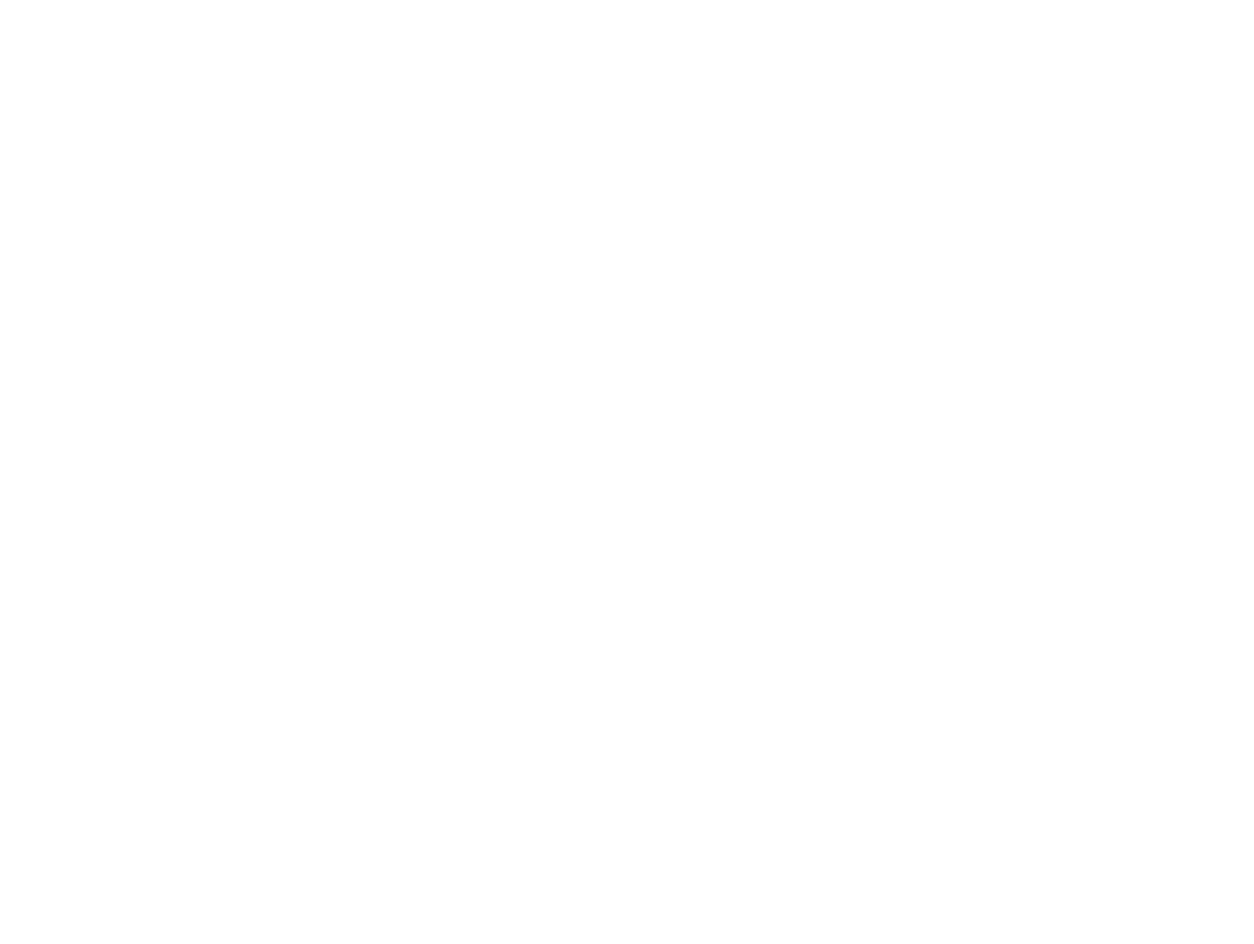
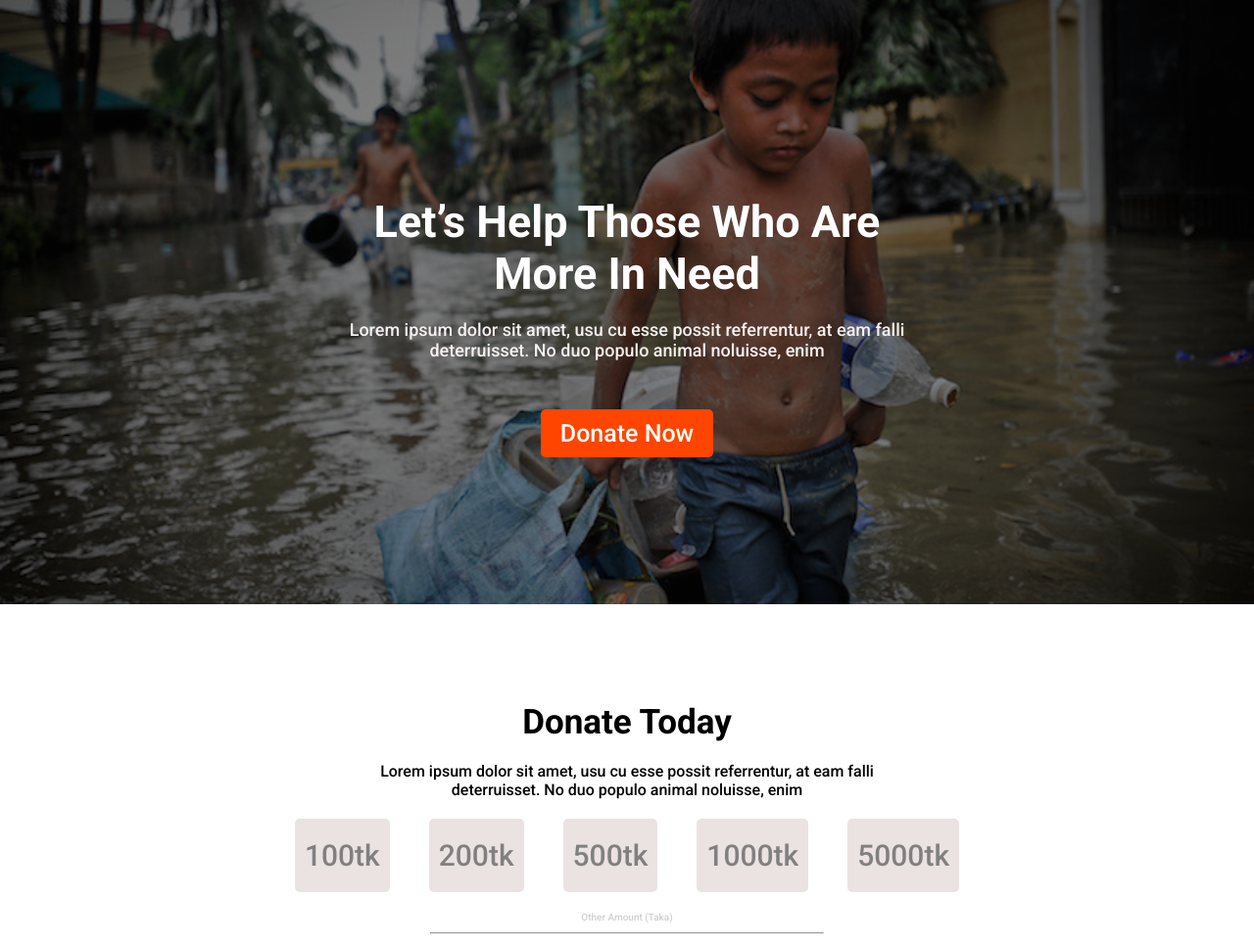
Before and after one commit to developer-shorif/donate-today, a plain HTML site: page index.html in a window 1280 px wide. Shown: the whole page at 98% size. Before the commit the page ends 800 px from the top, so only its background shows below. Drawn offline with Linux system fonts and the light colour scheme.

Commit message:
second commit

```diff
--- a/index.html
+++ b/index.html
@@ -5,9 +5,47 @@
     <meta charset="UTF-8">
     <meta http-equiv="X-UA-Compatible" content="IE=edge">
     <meta name="viewport" content="width=device-width, initial-scale=1.0">
+    <link rel="preconnect" href="https://fonts.googleapis.com">
+    <link rel="preconnect" href="https://fonts.gstatic.com" crossorigin>
+    <link
+        href="https://fonts.googleapis.com/css2?family=Nunito:wght@900&family=Open+Sans:wght@600&family=Roboto:wght@500;700&display=swap"
+        rel="stylesheet">
     <link rel="stylesheet" href="style.css">
     <title>Donate Today</title>
 </head>
+<header class="head-banner">
+    <h1>Let’s Help Those Who Are <br>
+        More In Need</h1>
+    <p class="header-descrition">Lorem ipsum dolor sit amet, usu cu esse possit referrentur, at eam falli <br>
+        deterruisset. No duo populo animal noluisse, enim</p>
+    <div class="donate-now">
+        <button class="btn-primary">Donate Now</button>
+    </div>
+</header>
+
+<main>
+    <section class="donate-today">
+        <h3 class="section-title">Donate Today</h3>
+        <p class="secion-description">Lorem ipsum dolor sit amet, usu cu esse possit referrentur, at eam falli <br>
+            deterruisset. No duo populo animal noluisse, enim</p>
+
+
+        <div>
+            <div class="taka-container">
+                <ul class="taka">
+                    <li>100tk</li>
+                    <li><span class="th-taka">200tk</span></li>
+                    <li>500tk</li>
+                    <li>1000tk</li>
+                    <li>5000tk</li>
+                </ul>
+            </div>
+
+            <p class="other-tk">Other Amount (Taka)</p>
+            <hr>
+    </section>
+
+</main>
 
 <body>
 
--- a/style.css
+++ b/style.css
@@ -0,0 +1,124 @@
+* {
+    margin: 0;
+    font-family: 'Nunito', sans-serif;
+    font-family: 'Open Sans', sans-serif;
+    font-family: 'Roboto', sans-serif;
+}
+
+
+header h1 {
+    font-size: 45px;
+    font-weight: bold;
+    text-align: center;
+    padding-top: 200px;
+    color: white;
+    margin-bottom: 20px;
+
+}
+
+header p {
+    font-size: 18px;
+    text-align: center;
+    color: #f7f1f1;
+    margin-bottom: 20px;
+    font-weight: 300;
+    margin-bottom: 50px;
+}
+
+.donate-now {
+    text-align: center;
+    align-items: center;
+    padding-bottom: 150px;
+}
+
+
+.btn-primary {
+    padding: 10px 20px;
+    color: white;
+    font-size: 25px;
+    background-color: orangered;
+    border: 0;
+    border-radius: 5px;
+
+}
+
+.head-banner {
+    background-image: url('media/images/donation9.jpg');
+    background-repeat: no-repeat;
+    background-position: center;
+    background-size: cover;
+    background-color: gray;
+    background-blend-mode: multiply;
+    margin-bottom: 100px;
+}
+
+/* Donate Today Section */
+
+.donate-today {
+    text-align: center;
+}
+
+.section-title {
+    font-size: 35px;
+    font-weight: 700px;
+    color: black;
+    padding-bottom: 20px;
+    text-align: center;
+}
+
+.section-description {
+    color: gray;
+    font-size: 14px;
+    font-weight: normal;
+
+}
+
+.taka {
+    display: flex;
+    padding: 10px 20px;
+    justify-content: center;
+    align-items: center;
+
+
+
+
+
+}
+
+.taka-container {
+    text-align: center;
+}
+
+.taka li {
+    text-align: center;
+    text-decoration: none;
+    list-style: none;
+    margin: 10px 20px;
+    padding: 20px 10px;
+    gap: 20px;
+    background-color: #ebe2e2;
+    border-radius: 5px;
+    font-size: 30px;
+    color: gray;
+
+}
+
+.taka li:hover {
+    color: orangered;
+    background-color: #e6c5b9;
+    border: 1px solid orangered;
+}
+
+hr {
+    width: 400px;
+
+    margin: 10px auto;
+    text-align: center;
+}
+
+.other-tk {
+    font-size: 10px;
+    color: #cfcfcf;
+}
+
+.th-taka
```
